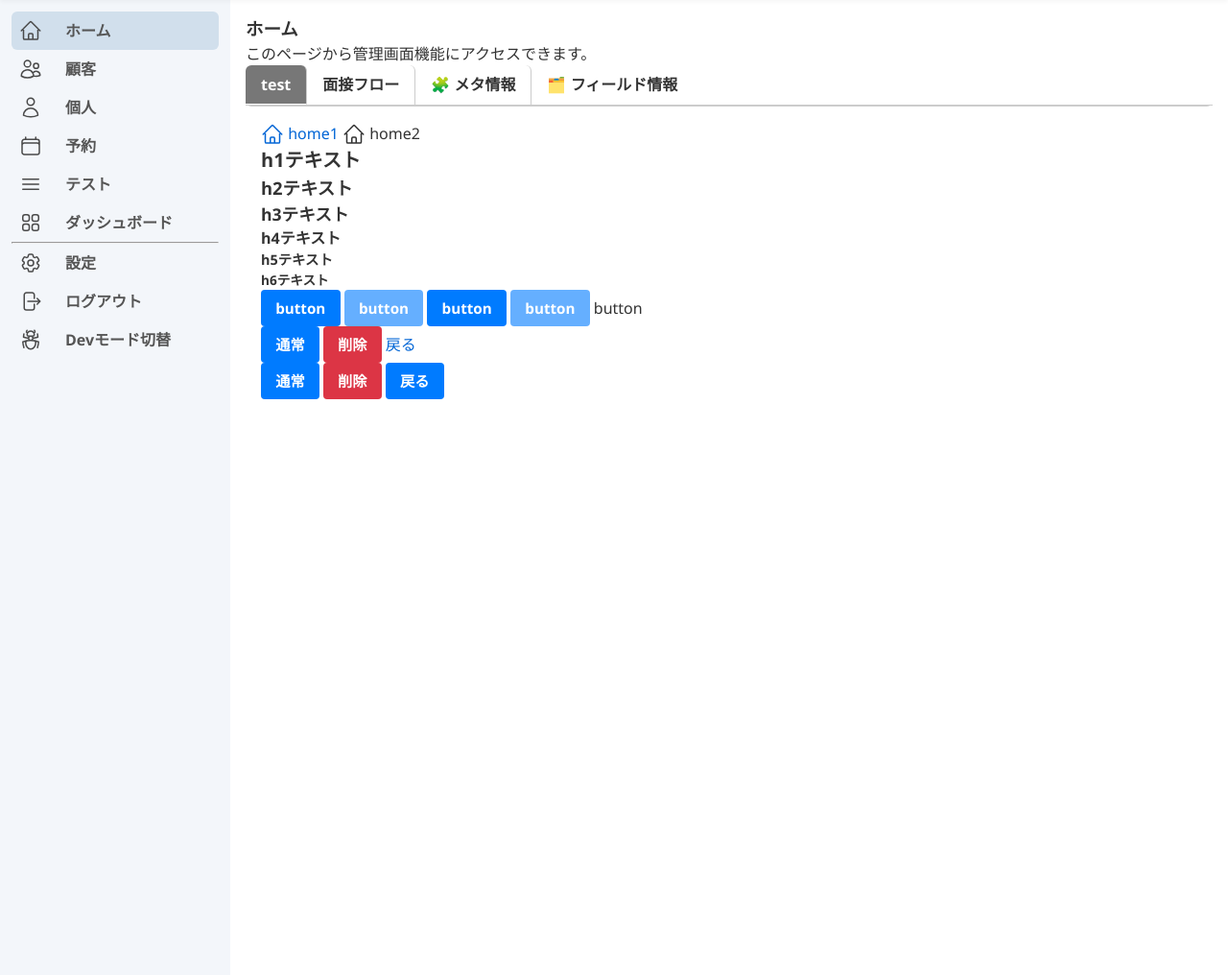
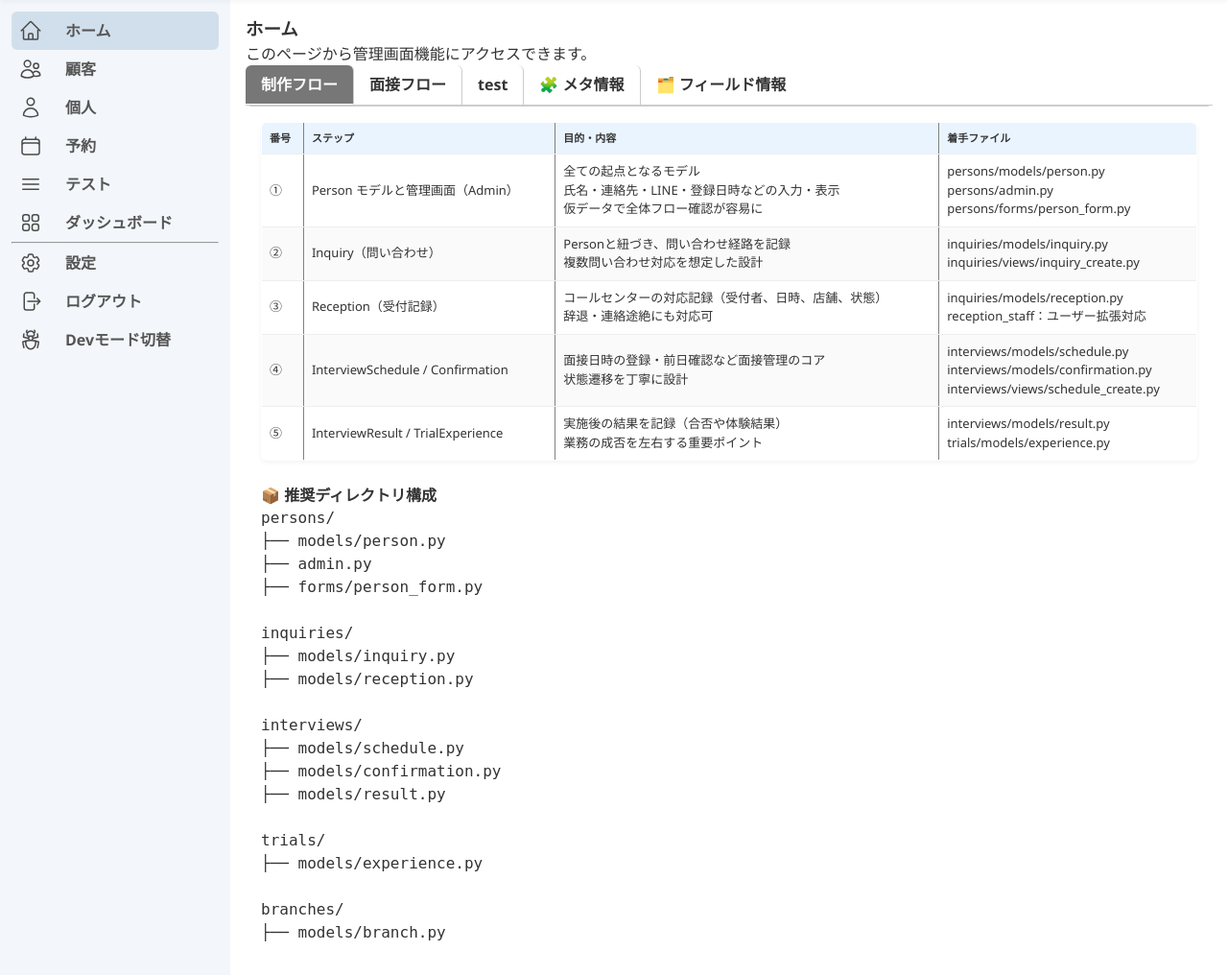
Before and after one commit to hryoko/simplecrm, a Django app: page / in a window 1280 px wide. Shown: the part 56-1072 px from the top of the page at 96% size. Run offline with Django 5.2, Linux system fonts and the light colour scheme.

Commit message:
20250717-02 persons

```diff
--- a/apps/persons/models.py
+++ b/apps/persons/models.py
@@ -2,12 +2,11 @@ from django.core.validators import RegexValidator
 from django.db import models
 from django.utils import timezone
 
-from apps.core.models import TimeStampedModel
 from apps.masters.models import Branch
 
 
 class Idcard(models.Model):
-    name = models.CharField('名称', max_length=20)
+    name = models.CharField('身分証', max_length=20)
 
     def __str__(self):
         return self.name
@@ -28,7 +27,7 @@ class Person(models.Model):
         ),
     )
     phone = models.CharField(
-        'TEL',
+        'PHONE',
         max_length=11,
         unique=True,
         blank=True,
--- a/apps/persons/views.py
+++ b/apps/persons/views.py
@@ -28,6 +28,7 @@ class PersonListView(ListViewMixin, ListView):
     namespace = 'persons'
     # exclude_fields = ['memo', 'created_at', 'updated_at']
     # wanted_field_keys = ['id', 'full_name', 'full_name_kana', 'age', 'phone', 'email']
+    paginate_by = 10
 
 
 class PersonCreateView(CreateViewMixin, CreateView):
--- a/templates/core/_interview_flow.html
+++ b/templates/core/_interview_flow.html
@@ -71,39 +71,44 @@
   </thead>
   <tbody>
     <tr>
-      <td>Applicant (応募者)</td>
-      <td>id, name, phone, email, LINE ID 等</td>
-      <td>1対多 Inquiry</td>
+      <td><strong>Person</strong>（応募者）</td>
+      <td>id, name, name_kana, phone, email, line_id, created_at, updated_at</td>
+      <td>1対多 Inquiry、InterviewSchedule、InterviewResult、TrialExperience</td>
     </tr>
     <tr>
-      <td>Inquiry (問い合わせ)</td>
-      <td>id, applicant_id(FK), method(メール等), content, created_at</td>
+      <td><strong>Inquiry</strong>（問い合わせ）</td>
+      <td>id, applicant_id(FK), method, content, created_at</td>
+      <td>多対1 Applicant<br>1対1 Reception</td>
+    </tr>
+    <tr>
+      <td><strong>Reception</strong>（受付）</td>
+      <td>id, inquiry_id(FK), staff_id, received_at, status, <strong>branch_id(FK)</strong></td>
+      <td>多対1 Inquiry<br>多対1 Branch</td>
+    </tr>
+    <tr>
+      <td><strong>InterviewSchedule</strong>（面接予定）</td>
+      <td>id, applicant_id(FK), scheduled_date, status, <strong>branch_id(FK)</strong>, created_at</td>
+      <td>多対1 Applicant<br>多対1 Branch<br>1対1 InterviewConfirmation</td>
+    </tr>
+    <tr>
+      <td><strong>InterviewConfirmation</strong>（前日確認）</td>
+      <td>id, interview_schedule_id(FK), confirmed_at, status</td>
+      <td>多対1 InterviewSchedule</td>
+    </tr>
+    <tr>
+      <td><strong>InterviewResult</strong>（面接結果）</td>
+      <td>id, applicant_id(FK), interview_date, result, notes</td>
       <td>多対1 Applicant</td>
     </tr>
     <tr>
-      <td>Reception (受付記録)</td>
-      <td>id, inquiry_id(FK), staff_id, received_at, status (受付状況)</td>
-      <td>多対1 Inquiry</td>
+      <td><strong>TrialExperience</strong>（体験）</td>
+      <td>id, applicant_id(FK), trial_date, result, notes, <strong>branch_id(FK)</strong></td>
+      <td>多対1 Applicant<br>多対1 Branch</td>
     </tr>
     <tr>
-      <td>InterviewSchedule (面接日時)</td>
-      <td>id, applicant_id(FK), scheduled_date, status（確定、未確定、キャンセル等）</td>
-      <td>多対1 Applicant</td>
-    </tr>
-    <tr>
-      <td>InterviewConfirmation (前日確認)</td>
-      <td>id, interview_schedule_id(FK), confirmed_at, status（確認済み、連絡途絶等）</td>
-      <td>多対1 InterviewSchedule</td>
-    </tr>
-    <tr>
-      <td>InterviewResult (面接結果)</td>
-      <td>id, applicant_id(FK), interview_date, result（合格、不合格、辞退等）, notes</td>
-      <td>多対1 Applicant</td>
-    </tr>
-    <tr>
-      <td>TrialExperience (体験)</td>
-      <td>id, applicant_id(FK), trial_date, result（参加、キャンセル等）, notes</td>
-      <td>多対1 Applicant</td>
+      <td><strong>Branch</strong>（店舗）</td>
+      <td>id, name, location, is_active</td>
+      <td>1対多 Reception、InterviewSchedule、TrialExperience</td>
     </tr>
   </tbody>
 </table>
--- /dev/null
+++ b/templates/core/_plan.html
@@ -0,0 +1,100 @@
+<table border="1">
+  <thead>
+    <tr>
+      <th>番号</th>
+      <th>ステップ</th>
+      <th>目的・内容</th>
+      <th>着手ファイル</th>
+    </tr>
+  </thead>
+  <tbody>
+    <tr>
+      <td>①</td>
+      <td>Person モデルと管理画面（Admin）</td>
+      <td>
+        全ての起点となるモデル<br>
+        氏名・連絡先・LINE・登録日時などの入力・表示<br>
+        仮データで全体フロー確認が容易に
+      </td>
+      <td>
+        persons/models/person.py<br>
+        persons/admin.py<br>
+        persons/forms/person_form.py
+      </td>
+    </tr>
+    <tr>
+      <td>②</td>
+      <td>Inquiry（問い合わせ）</td>
+      <td>
+        Personと紐づき、問い合わせ経路を記録<br>
+        複数問い合わせ対応を想定した設計
+      </td>
+      <td>
+        inquiries/models/inquiry.py<br>
+        inquiries/views/inquiry_create.py
+      </td>
+    </tr>
+    <tr>
+      <td>③</td>
+      <td>Reception（受付記録）</td>
+      <td>
+        コールセンターの対応記録（受付者、日時、店舗、状態）<br>
+        辞退・連絡途絶にも対応可
+      </td>
+      <td>
+        inquiries/models/reception.py<br>
+        reception_staff：ユーザー拡張対応
+      </td>
+    </tr>
+    <tr>
+      <td>④</td>
+      <td>InterviewSchedule / Confirmation</td>
+      <td>
+        面接日時の登録・前日確認など面接管理のコア<br>
+        状態遷移を丁寧に設計
+      </td>
+      <td>
+        interviews/models/schedule.py<br>
+        interviews/models/confirmation.py<br>
+        interviews/views/schedule_create.py
+      </td>
+    </tr>
+    <tr>
+      <td>⑤</td>
+      <td>InterviewResult / TrialExperience</td>
+      <td>
+        実施後の結果を記録（合否や体験結果）<br>
+        業務の成否を左右する重要ポイント
+      </td>
+      <td>
+        interviews/models/result.py<br>
+        trials/models/experience.py
+      </td>
+    </tr>
+  </tbody>
+</table>
+
+<br>
+
+<h4>📦 推奨ディレクトリ構成</h4>
+<pre>
+persons/
+├── models/person.py
+├── admin.py
+├── forms/person_form.py
+
+inquiries/
+├── models/inquiry.py
+├── models/reception.py
+
+interviews/
+├── models/schedule.py
+├── models/confirmation.py
+├── models/result.py
+
+trials/
+├── models/experience.py
+
+branches/
+├── models/branch.py
+</pre>
--- a/templates/core/home.html
+++ b/templates/core/home.html
@@ -52,19 +52,24 @@
   <p>このページから管理画面機能にアクセスできます。</p>
 
   <div class="tab-buttons">
-    <button class="tab-button active" data-target="test-tab">test</button>
+    <button class="tab-button active" data-target="plan-tab">制作フロー</button>
     <button class="tab-button" data-target="flow-tab">面接フロー</button>
+    <button class="tab-button" data-target="test-tab">test</button>
     <button class="tab-button" data-target="meta-tab">🧩 メタ情報</button>
     <button class="tab-button" data-target="field-tab">🗂 フィールド情報</button>
   </div>
 
   <div class="tab-box">
-    <div id="test-tab" class="tab-content active">
-      {% include "core/_test.html" %}
+      <div id="plan-tab" class="tab-content active">
+      {% include "core/_plan.html" %}
     </div>
 
     <div id="flow-tab" class="tab-content">
       {% include "core/_interview_flow.html" %}
+    </div>
+
+    <div id="test-tab" class="tab-content">
+      {% include "core/_test.html" %}
     </div>
 
     <div id="meta-tab" class="tab-content">
```
Also changed, not shown: apps/inquiries/models/inquiry.py (+46 -0 lines), apps/persons/admin.py (+6 -5 lines), 1 other file.
